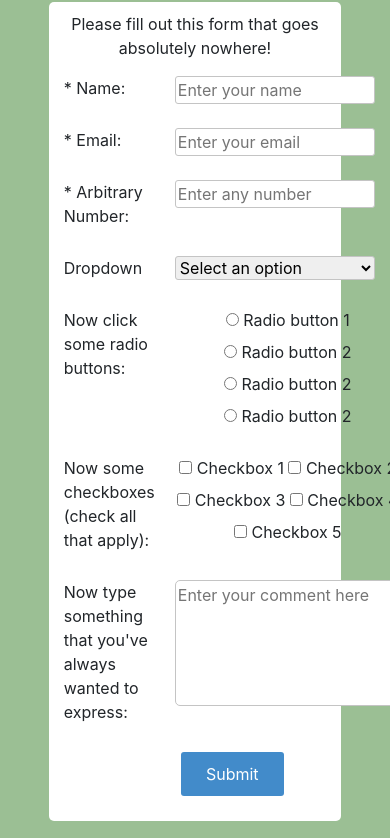
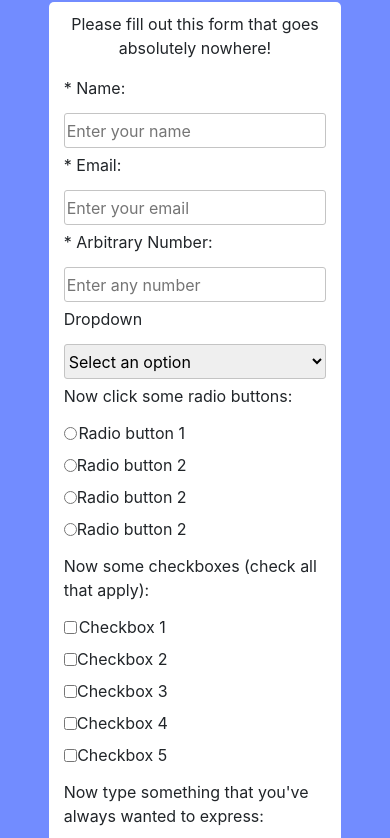
Before and after one commit to daniel-a-r/survey-form, a plain HTML site: page index.html in a window 390 px wide. Shown: the part 54-892 px from the top of the page. Drawn offline with nearby package versions, Linux system fonts and the light colour scheme; a script that the page names is missing.

Commit message:
Make more responsive

```diff
--- a/main.css
+++ b/main.css
@@ -1,5 +1,5 @@
 body {
-  background-color: #9bbf94;
+  background-color: #728cff;
   text-align: center;
 }
 
@@ -16,57 +16,91 @@ body {
 form {
   display: grid;
   width: 100%;
-  grid-template-columns: 2fr 2fr;
-  grid-template-rows: auto;
-  grid-gap: 20px;
+  grid-gap: 5px;
 }
 
 .label {
-  text-align: right;
-  justify-self: end;
+  text-align: left;
 }
 
-.input {
-  justify-self: start;
+.input-field {
+  max-width: 400px;
+  width: 100%;
 }
 
 input[type="number"],
 input[type="text"],
 input[type="email"],
 select {
-  width: 200px;
+  height: 35px;
+  max-width: 575px;
+  width: 100%;
   border: 1px solid #c4c4c4;
   border-radius: 3px;
+  float: left;
+}
+
+input,
+textarea {
+  float: left;
+}
+
+.radio,
+.input {
+  justify-self: start;
+  padding: 0px;
+}
+
+.radio-label,
+.checkbox-label {
+  display: block;
+}
+
+input[type="radio"],
+input[type="checkbox"] {
+  margin-top: 6px;
+  vertical-align: middle;
 }
 
 textarea {
   border-radius: 5px;
   border: 1px solid #c4c4c4;
+  max-width: 575px;
+  width: 100%;
 }
 
 button {
-  background-color: #428bca;
-  border-radius: 3px;
+  background-color: #1ab2ff;
+  border-radius: 5px;
   border: none;
   color: white;
   padding: 10px 25px;
 }
 
-.button {
-  grid-column: 1/3;
+button:hover {
+  background-color: #0099e6;
 }
 
-@media screen and (max-width: 500px) {
+@media (min-width: 575px) {
   form {
-    grid-template-columns: 1fr;
+    grid-template-columns: 1fr 1fr;
+    grid-gap: 20px;
   }
 
   .label {
-    text-align: left;
-    justify-self: start;
+    text-align: right;
   }
 
   .input {
-    justify-self: start;
+    float: left;
+  }
+
+  .input-field {
+    max-width: 250px;
+    width: 100%;
+  }
+
+  .button {
+    grid-column: 1/3;
   }
 }
```
